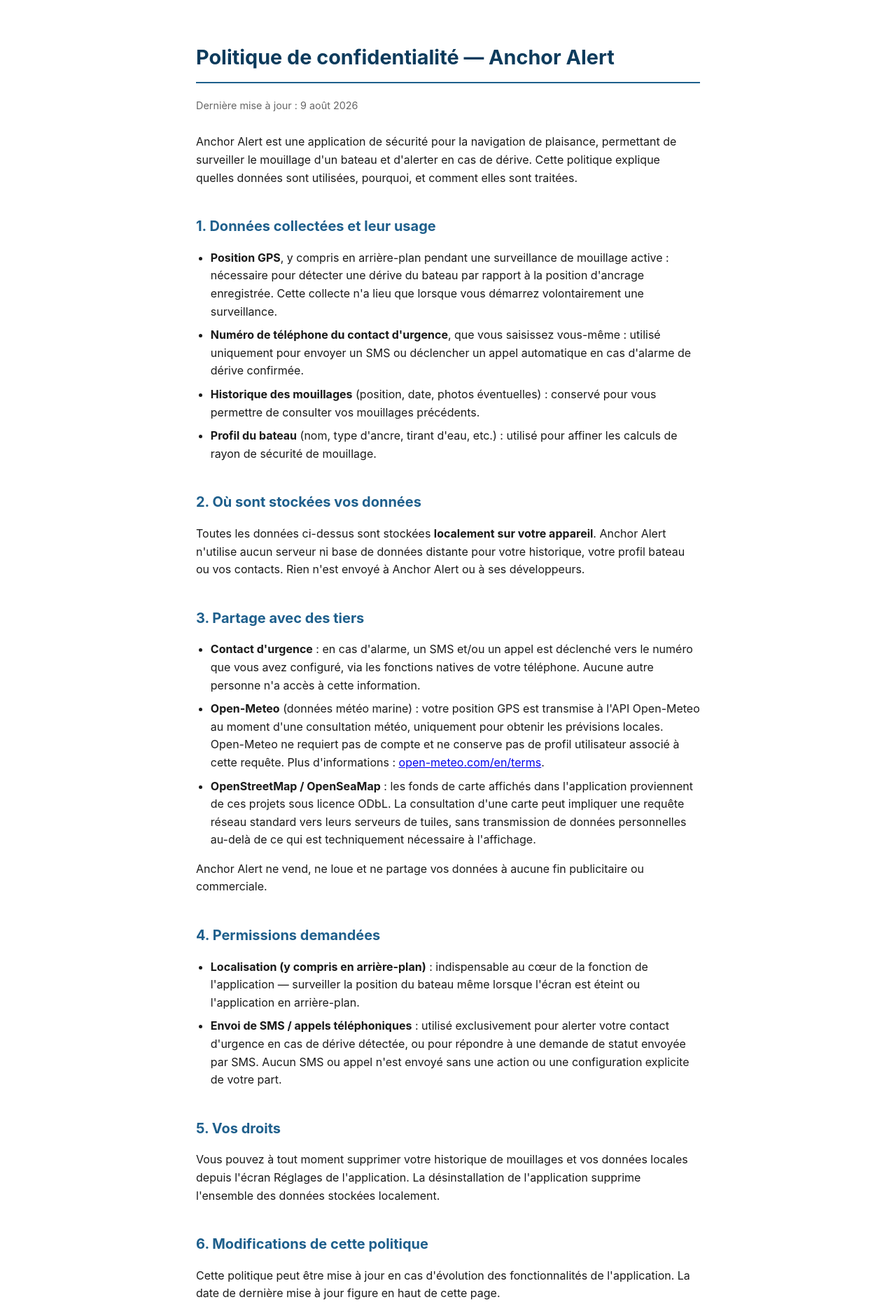
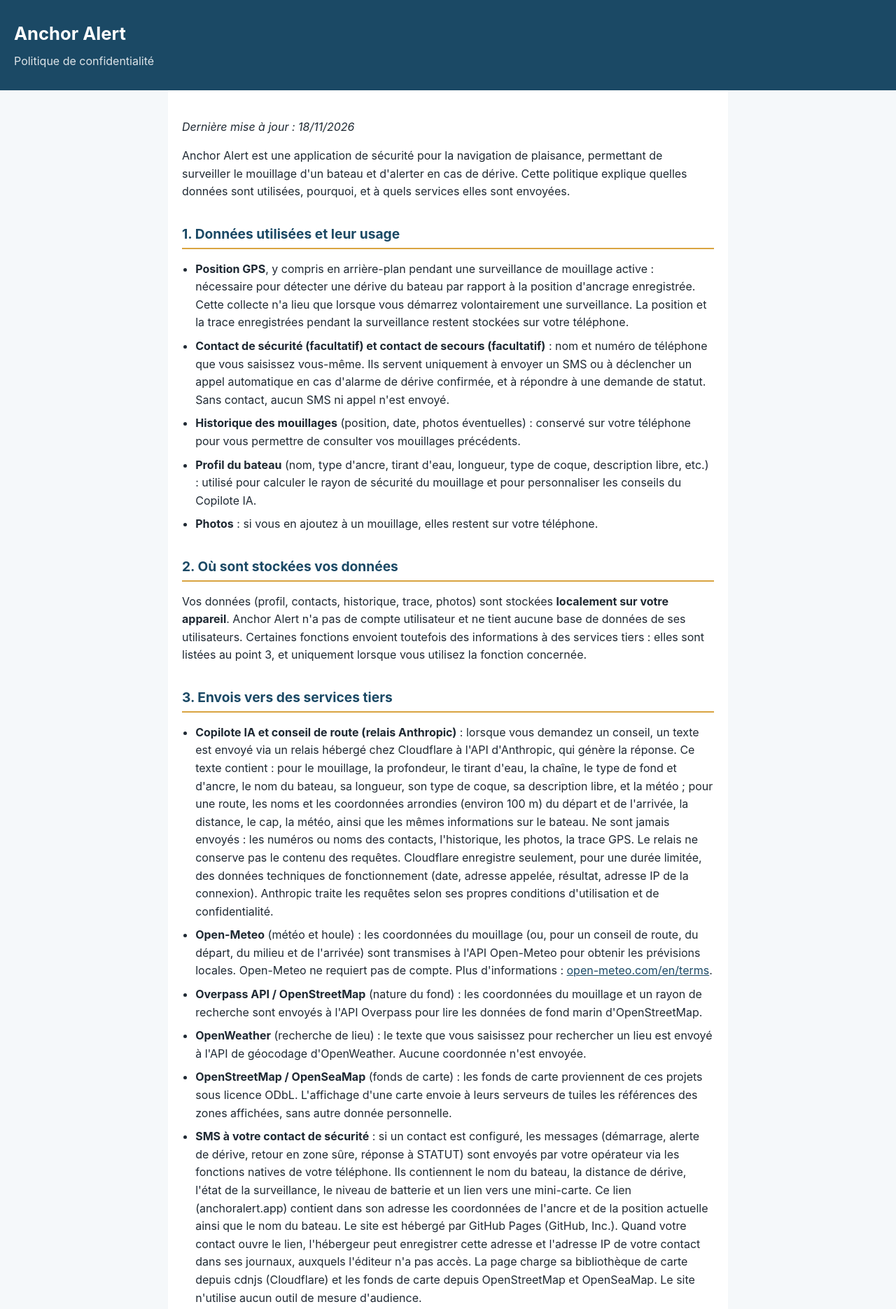
Before and after one commit to charleshmeunier-tech/anchor-alert-privacy, a plain HTML site: page index.html in a window 1280 px wide. Shown: the top 1870 px of the page at 70% size. Drawn offline with Linux system fonts and the light colour scheme.

Commit message:
Update index.html

```diff
--- a/index.html
+++ b/index.html
@@ -1,108 +1,79 @@
 <!DOCTYPE html>
 <html lang="fr">
 <head>
-<meta charset="UTF-8">
-<meta name="viewport" content="width=device-width, initial-scale=1.0">
-<title>Politique de confidentialité — Anchor Alert</title>
+<meta charset="utf-8">
+<meta name="viewport" content="width=device-width, initial-scale=1">
+<title>Anchor Alert – Politique de confidentialité</title>
 <style>
-  body {
-    font-family: -apple-system, BlinkMacSystemFont, "Segoe UI", Roboto, Arial, sans-serif;
-    max-width: 720px;
-    margin: 0 auto;
-    padding: 40px 20px;
-    line-height: 1.6;
-    color: #1a1a1a;
-    background: #ffffff;
-  }
-  h1 {
-    font-size: 1.8em;
-    border-bottom: 2px solid #1e5f8c;
-    padding-bottom: 12px;
-    color: #0d3b5c;
-  }
-  h2 {
-    font-size: 1.25em;
-    margin-top: 2em;
-    color: #1e5f8c;
-  }
-  .updated {
-    color: #666;
-    font-size: 0.9em;
-    margin-bottom: 2em;
-  }
-  ul {
-    padding-left: 1.3em;
-  }
-  li {
-    margin-bottom: 0.5em;
-  }
-  .contact-box {
-    background: #f2f7fa;
-    border-left: 4px solid #1e5f8c;
-    padding: 16px 20px;
-    margin-top: 1em;
-  }
-  footer {
-    margin-top: 3em;
-    font-size: 0.85em;
-    color: #888;
-    border-top: 1px solid #eee;
-    padding-top: 1em;
-  }
-  footer a {
-    color: #1e5f8c;
-    font-weight: 600;
-  }
+  body { font-family: -apple-system, "Segoe UI", Roboto, Helvetica, Arial, sans-serif; color: #1f2933; background: #f5f8fa; margin: 0; line-height: 1.6; }
+  header { background: #1B4965; color: #fff; padding: 28px 20px; }
+  header h1 { margin: 0; font-size: 1.6rem; }
+  header p { margin: 6px 0 0; opacity: .85; }
+  main { max-width: 760px; margin: 0 auto; padding: 24px 20px 48px; background: #fff; }
+  h2 { color: #1B4965; margin-top: 2rem; font-size: 1.2rem; border-bottom: 2px solid #d9a441; padding-bottom: 4px; }
+  a { color: #1B4965; }
+  ul { padding-left: 1.2rem; }
+  li { margin-bottom: .5rem; }
+  footer { max-width: 760px; margin: 0 auto; padding: 16px 20px 40px; font-size: .9rem; color: #52606d; }
 </style>
 </head>
 <body>
+<header>
+  <h1>Anchor Alert</h1>
+  <p>Politique de confidentialité</p>
+</header>
+<main>
+<p><em>Dernière mise à jour : 18/11/2026</em></p>
 
-<h1>Politique de confidentialité — Anchor Alert</h1>
-<p class="updated">Dernière mise à jour : 9 août 2026</p>
+<p>Anchor Alert est une application de sécurité pour la navigation de plaisance, permettant de surveiller le mouillage d'un bateau et d'alerter en cas de dérive. Cette politique explique quelles données sont utilisées, pourquoi, et à quels services elles sont envoyées.</p>
 
-<p>Anchor Alert est une application de sécurité pour la navigation de plaisance, permettant de surveiller le mouillage d'un bateau et d'alerter en cas de dérive. Cette politique explique quelles données sont utilisées, pourquoi, et comment elles sont traitées.</p>
-
-<h2>1. Données collectées et leur usage</h2>
+<h2>1. Données utilisées et leur usage</h2>
 <ul>
-  <li><strong>Position GPS</strong>, y compris en arrière-plan pendant une surveillance de mouillage active : nécessaire pour détecter une dérive du bateau par rapport à la position d'ancrage enregistrée. Cette collecte n'a lieu que lorsque vous démarrez volontairement une surveillance.</li>
-  <li><strong>Numéro de téléphone du contact d'urgence</strong>, que vous saisissez vous-même : utilisé uniquement pour envoyer un SMS ou déclencher un appel automatique en cas d'alarme de dérive confirmée.</li>
-  <li><strong>Historique des mouillages</strong> (position, date, photos éventuelles) : conservé pour vous permettre de consulter vos mouillages précédents.</li>
-  <li><strong>Profil du bateau</strong> (nom, type d'ancre, tirant d'eau, etc.) : utilisé pour affiner les calculs de rayon de sécurité de mouillage.</li>
+  <li><strong>Position GPS</strong>, y compris en arrière-plan pendant une surveillance de mouillage active : nécessaire pour détecter une dérive du bateau par rapport à la position d'ancrage enregistrée. Cette collecte n'a lieu que lorsque vous démarrez volontairement une surveillance. La position et la trace enregistrées pendant la surveillance restent stockées sur votre téléphone.</li>
+  <li><strong>Contact de sécurité (facultatif) et contact de secours (facultatif)</strong> : nom et numéro de téléphone que vous saisissez vous-même. Ils servent uniquement à envoyer un SMS ou à déclencher un appel automatique en cas d'alarme de dérive confirmée, et à répondre à une demande de statut. Sans contact, aucun SMS ni appel n'est envoyé.</li>
+  <li><strong>Historique des mouillages</strong> (position, date, photos éventuelles) : conservé sur votre téléphone pour vous permettre de consulter vos mouillages précédents.</li>
+  <li><strong>Profil du bateau</strong> (nom, type d'ancre, tirant d'eau, longueur, type de coque, description libre, etc.) : utilisé pour calculer le rayon de sécurité du mouillage et pour personnaliser les conseils du Copilote IA.</li>
+  <li><strong>Photos</strong> : si vous en ajoutez à un mouillage, elles restent sur votre téléphone.</li>
 </ul>
 
 <h2>2. Où sont stockées vos données</h2>
-<p>Toutes les données ci-dessus sont stockées <strong>localement sur votre appareil</strong>. Anchor Alert n'utilise aucun serveur ni base de données distante pour votre historique, votre profil bateau ou vos contacts. Rien n'est envoyé à Anchor Alert ou à ses développeurs.</p>
+<p>Vos données (profil, contacts, historique, trace, photos) sont stockées <strong>localement sur votre appareil</strong>. Anchor Alert n'a pas de compte utilisateur et ne tient aucune base de données de ses utilisateurs. Certaines fonctions envoient toutefois des informations à des services tiers : elles sont listées au point 3, et uniquement lorsque vous utilisez la fonction concernée.</p>
 
-<h2>3. Partage avec des tiers</h2>
+<h2>3. Envois vers des services tiers</h2>
 <ul>
-  <li><strong>Contact d'urgence</strong> : en cas d'alarme, un SMS et/ou un appel est déclenché vers le numéro que vous avez configuré, via les fonctions natives de votre téléphone. Aucune autre personne n'a accès à cette information.</li>
-  <li><strong>Open-Meteo</strong> (données météo marine) : votre position GPS est transmise à l'API Open-Meteo au moment d'une consultation météo, uniquement pour obtenir les prévisions locales. Open-Meteo ne requiert pas de compte et ne conserve pas de profil utilisateur associé à cette requête. Plus d'informations : <a href="https://open-meteo.com/en/terms" target="_blank" rel="noopener">open-meteo.com/en/terms</a>.</li>
-  <li><strong>OpenStreetMap / OpenSeaMap</strong> : les fonds de carte affichés dans l'application proviennent de ces projets sous licence ODbL. La consultation d'une carte peut impliquer une requête réseau standard vers leurs serveurs de tuiles, sans transmission de données personnelles au-delà de ce qui est techniquement nécessaire à l'affichage.</li>
+  <li><strong>Copilote IA et conseil de route (relais Anthropic)</strong> : lorsque vous demandez un conseil, un texte est envoyé via un relais hébergé chez Cloudflare à l'API d'Anthropic, qui génère la réponse. Ce texte contient : pour le mouillage, la profondeur, le tirant d'eau, la chaîne, le type de fond et d'ancre, le nom du bateau, sa longueur, son type de coque, sa description libre, et la météo ; pour une route, les noms et les coordonnées arrondies (environ 100 m) du départ et de l'arrivée, la distance, le cap, la météo, ainsi que les mêmes informations sur le bateau. Ne sont jamais envoyés : les numéros ou noms des contacts, l'historique, les photos, la trace GPS. Le relais ne conserve pas le contenu des requêtes. Cloudflare enregistre seulement, pour une durée limitée, des données techniques de fonctionnement (date, adresse appelée, résultat, adresse IP de la connexion). Anthropic traite les requêtes selon ses propres conditions d'utilisation et de confidentialité.</li>
+  <li><strong>Open-Meteo</strong> (météo et houle) : les coordonnées du mouillage (ou, pour un conseil de route, du départ, du milieu et de l'arrivée) sont transmises à l'API Open-Meteo pour obtenir les prévisions locales. Open-Meteo ne requiert pas de compte. Plus d'informations : <a href="https://open-meteo.com/en/terms">open-meteo.com/en/terms</a>.</li>
+  <li><strong>Overpass API / OpenStreetMap</strong> (nature du fond) : les coordonnées du mouillage et un rayon de recherche sont envoyés à l'API Overpass pour lire les données de fond marin d'OpenStreetMap.</li>
+  <li><strong>OpenWeather</strong> (recherche de lieu) : le texte que vous saisissez pour rechercher un lieu est envoyé à l'API de géocodage d'OpenWeather. Aucune coordonnée n'est envoyée.</li>
+  <li><strong>OpenStreetMap / OpenSeaMap</strong> (fonds de carte) : les fonds de carte proviennent de ces projets sous licence ODbL. L'affichage d'une carte envoie à leurs serveurs de tuiles les références des zones affichées, sans autre donnée personnelle.</li>
+  <li><strong>SMS à votre contact de sécurité</strong> : si un contact est configuré, les messages (démarrage, alerte de dérive, retour en zone sûre, réponse à STATUT) sont envoyés par votre opérateur via les fonctions natives de votre téléphone. Ils contiennent le nom du bateau, la distance de dérive, l'état de la surveillance, le niveau de batterie et un lien vers une mini-carte. Ce lien (anchoralert.app) contient dans son adresse les coordonnées de l'ancre et de la position actuelle ainsi que le nom du bateau. Le site est hébergé par GitHub Pages (GitHub, Inc.). Quand votre contact ouvre le lien, l'hébergeur peut enregistrer cette adresse et l'adresse IP de votre contact dans ses journaux, auxquels l'éditeur n'a pas accès. La page charge sa bibliothèque de carte depuis cdnjs (Cloudflare) et les fonds de carte depuis OpenStreetMap et OpenSeaMap. Le site n'utilise aucun outil de mesure d'audience.</li>
 </ul>
-<p>Anchor Alert ne vend, ne loue et ne partage vos données à aucune fin publicitaire ou commerciale.</p>
+<p>Anchor Alert ne vend, ne loue et ne partage vos données à aucune fin publicitaire ou commerciale. L'application ne contient ni publicité, ni outil de mesure d'audience, ni rapport de plantage envoyé à l'éditeur.</p>
 
 <h2>4. Permissions demandées</h2>
 <ul>
   <li><strong>Localisation (y compris en arrière-plan)</strong> : indispensable au cœur de la fonction de l'application — surveiller la position du bateau même lorsque l'écran est éteint ou l'application en arrière-plan.</li>
-  <li><strong>Envoi de SMS / appels téléphoniques</strong> : utilisé exclusivement pour alerter votre contact d'urgence en cas de dérive détectée, ou pour répondre à une demande de statut envoyée par SMS. Aucun SMS ou appel n'est envoyé sans une action ou une configuration explicite de votre part.</li>
+  <li><strong>Envoi de SMS et appels téléphoniques</strong> : utilisés exclusivement pour alerter votre contact de sécurité, s'il est configuré, en cas de dérive confirmée, et pour l'informer de l'état de la surveillance.</li>
+  <li><strong>Réception de SMS</strong> : sert uniquement à répondre à un message contenant le mot STATUT, envoyé par l'un de vos contacts configurés, pendant une surveillance active. Les autres messages sont ignorés : ils ne sont ni lus par l'application au-delà de cette vérification, ni stockés, ni transmis.</li>
+  <li><strong>Appareil photo / photos</strong> : pour joindre des photos à un mouillage ; elles restent sur votre téléphone.</li>
+  <li><strong>Notifications, service au premier plan, démarrage, désactivation de l'optimisation de batterie</strong> : pour que la surveillance continue et vous signale toute interruption.</li>
+  <li><strong>Accès Internet</strong> : pour la météo, la carte, la recherche de lieu et le Copilote IA. La surveillance de dérive et les alertes par SMS et appel ne dépendent pas d'Internet.</li>
 </ul>
+<p>Aucun SMS ou appel n'est envoyé sans une configuration explicite de votre part.</p>
 
 <h2>5. Vos droits</h2>
-<p>Vous pouvez à tout moment supprimer votre historique de mouillages et vos données locales depuis l'écran Réglages de l'application. La désinstallation de l'application supprime l'ensemble des données stockées localement.</p>
+<p>Vous pouvez à tout moment supprimer votre historique de mouillages et vos données locales depuis l'écran Réglages de l'application. La désinstallation de l'application supprime l'ensemble des données stockées localement. Pour toute question sur les données traitées par les services tiers listés au point 3, vous pouvez écrire à l'adresse ci-dessous.</p>
 
 <h2>6. Modifications de cette politique</h2>
 <p>Cette politique peut être mise à jour en cas d'évolution des fonctionnalités de l'application. La date de dernière mise à jour figure en haut de cette page.</p>
 
 <h2>7. Contact</h2>
-<div class="contact-box">
-  Pour toute question concernant cette politique de confidentialité ou vos données :<br>
-  <strong>Email : charleshmeunier@gmail.com</strong>
-</div>
-
+<p>Pour toute question concernant cette politique de confidentialité ou vos données :<br>
+<strong>Email : <a href="mailto:charleshmeunier@gmail.com">charleshmeunier@gmail.com</a></strong></p>
+</main>
 <footer>
-  Anchor Alert — application de sécurité pour la navigation de plaisance.<br>
-  Voir aussi les <a href="terms.html">Conditions générales d'utilisation (CGU)</a>.
+  Anchor Alert — application de sécurité pour la navigation de plaisance. ·
+  <a href="terms.html">Conditions générales d'utilisation</a>
 </footer>
-
 </body>
 </html>
```
